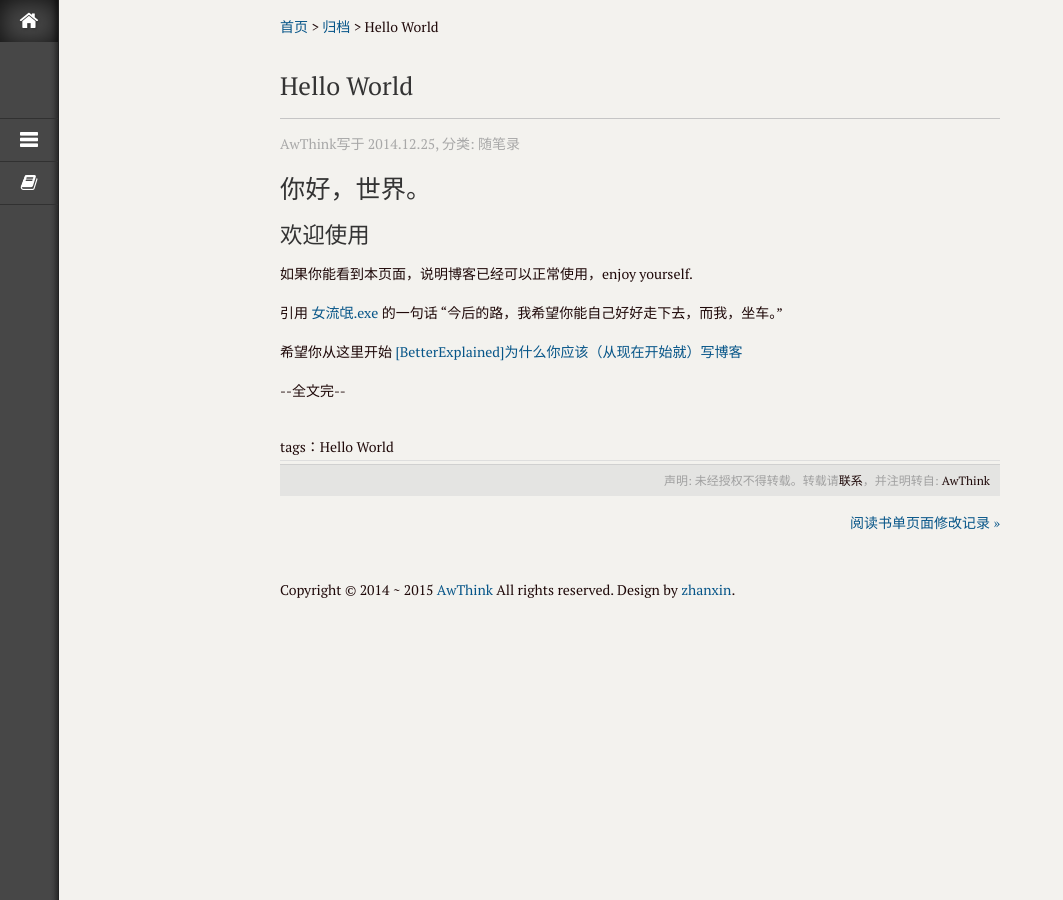
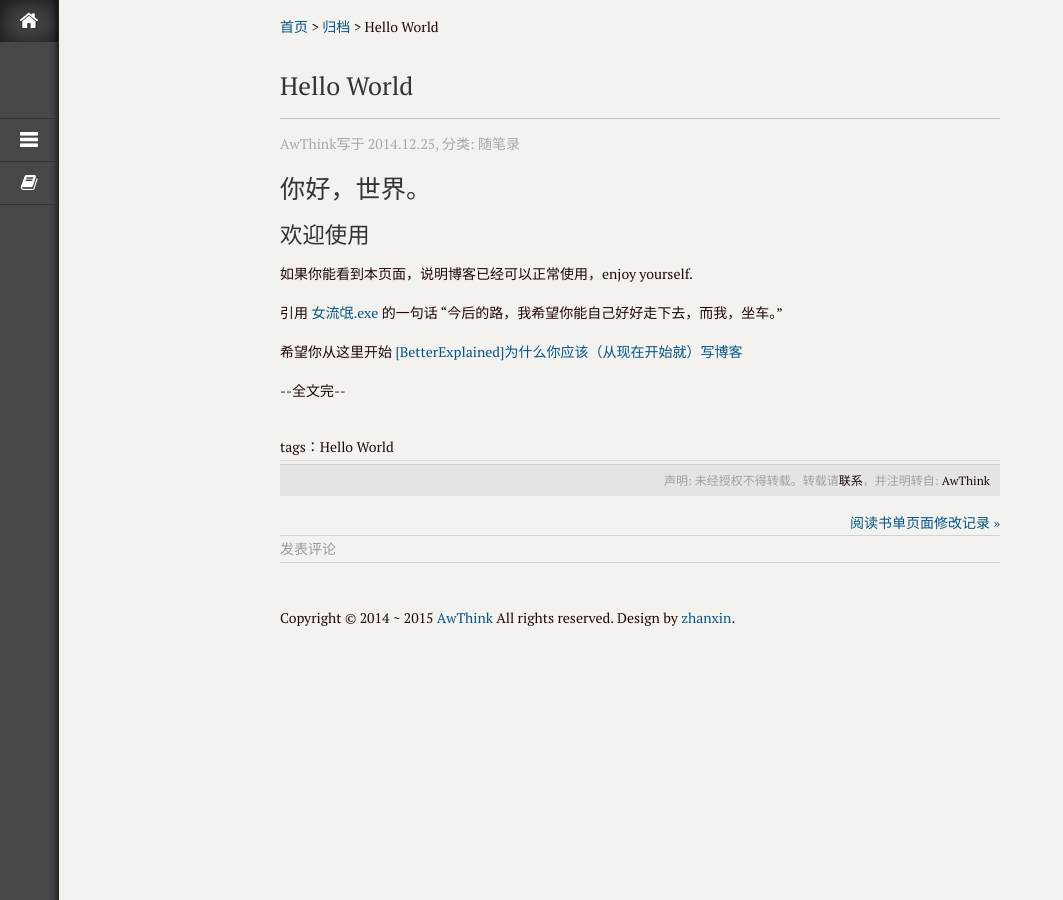
Before and after one commit to ATio/Think, a Jekyll site: the page built from _posts/2014-12-25-hello-world.md, in a window 1280 px wide. Shown: the whole page, without its empty margins (0-1063 px from the left). Built offline with Jekyll 4.4.1, drawn with Linux system fonts in a browser that asks for light colours; comment, search, counter and statistics services are not loaded.

Commit message:
update & modify comments system

```diff
--- a/_config.yml
+++ b/_config.yml
@@ -41,12 +41,12 @@ timezone:      null
 title: AwThink
 subTitle: Talk is cheap,Show me the code
 description: 这是 AwThink 的技术博客，它是基于 GitHub Pages 搭建起来的。在这里，AwThink 将记录工作、学习和成长中的一点一滴，并且，这也是 AwThink 对 Git 的学习和使用的一次有意义的实践。
-url: http://awthink.net
+url: http://think.awthink.net
 feed: /atom.xml
 
 #菜单配置
 nav:
-  - text: 首页
+  - text: 主页
     url: http://awthink.net/
     icon: icon-home
     class: home
--- a/_layouts/post.html
+++ b/_layouts/post.html
@@ -25,19 +25,5 @@ layout: default
     <div class="lotus-nextpage-right"><a class="next" href="{{ page.next.url }}" rel="next">{{ page.next.title | truncatewords:5 }}&nbsp;&raquo;</a></div>
     {% endif %}
 </section>
-<!-- 多说评论框 start -->
-  <div class="ds-thread" data-thread-key="{{ page.id }}" data-title="{{ page.title }}" data-url="{{ page.url }}"></div>
-<!-- 多说评论框 end -->
-<!-- 多说公共JS代码 start (一个网页只需插入一次) -->
-<script type="text/javascript">
-var duoshuoQuery = {short_name:"xuwenrong"};
-  (function() {
-    var ds = document.createElement('script');
-    ds.type = 'text/javascript';ds.async = true;
-    ds.src = (document.location.protocol == 'https:' ? 'https:' : 'http:') + '//static.duoshuo.com/embed.js';
-    ds.charset = 'UTF-8';
-    (document.getElementsByTagName('head')[0]
-     || document.getElementsByTagName('body')[0]).appendChild(ds);
-  })();
-  </script>
-<!-- 多说公共JS代码 end -->
+
+<div class="aw-comments"><a class="aw-post-comments">发表评论</a></div>
--- a/index.html
+++ b/index.html
@@ -6,7 +6,7 @@ keywords: AwThink, GitHub, Jekyll, CSS, html, html5, CSS3, JavaScript, js, ES6,
 ---
 <section class="lotus-logo fn-clear">
     <hgroup class="violet-site">
-        <h1><a href="{{ site.url }}" >{{ site.title }}</a></h1>
+        <h1><a href="http://awthink.net" >{{ site.title }}</a></h1>
         <h2>{{ site.subTitle }}</h2>
     </hgroup><!-- //violet-site -->
 </section>
--- a/static/style.css
+++ b/static/style.css
@@ -956,3 +956,17 @@ pre.prettyprint{
  * WeChat QRcode
 *************************/
 .qrcode{visibility:visible}.qrcode{position:relative;z-index:2} .icon{background:url("http://xuwenrong.qiniudn.com/net/img/thumbqrcode.png") no-repeat 0 0;height:33px;width:33px}.qrcode-list a .icon,.qrcode a .text{cursor:pointer;display:inline-block;vertical-align:middle}.qrcode img{background:red;border:1px solid #e3e3e3;height:160px;left:0;position:absolute;top:-160px;visibility:hidden;width:160px;z-index:3}.qrcode .icon{background-position:0 0}.qrcode .icon{background-position:0 -139px}.qrcode:hover{zoom:1}.qrcode:hover img{visibility:visible}.qrcode-list .qrcode:hover .text{background-position:0 -139px;color:#000}
+
+/*************************
+ * issue-comments
+*************************/
+.aw-comments{
+  width: 100%;
+  border-top: 1px solid rgba(0,0,0,0.13);
+  border-bottom: 1px solid rgba(0,0,0,0.13);
+}
+.aw-post-comments{
+  text-align: center;
+  color: #999;
+  padding: 1em 0;
+}
```
